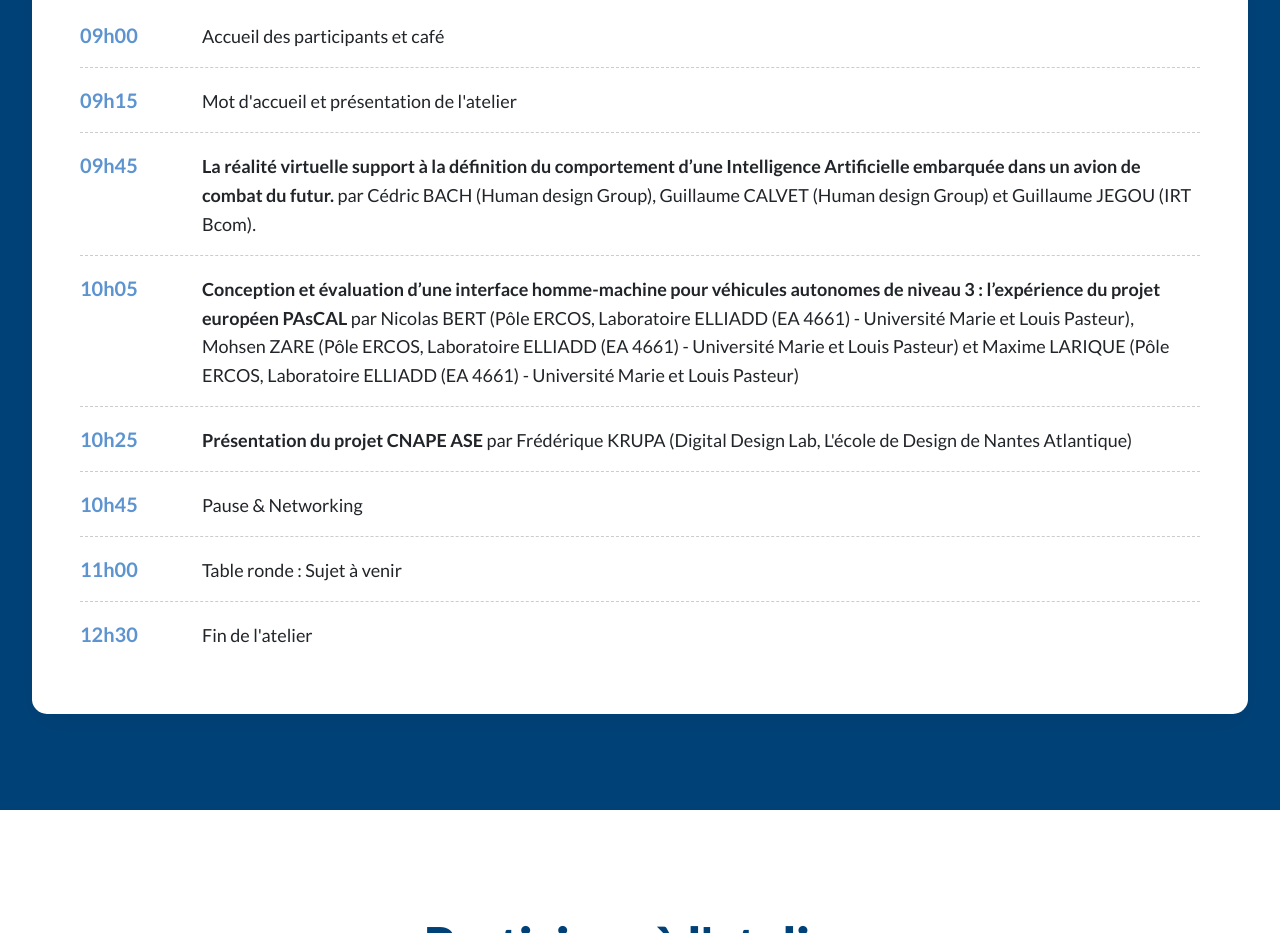
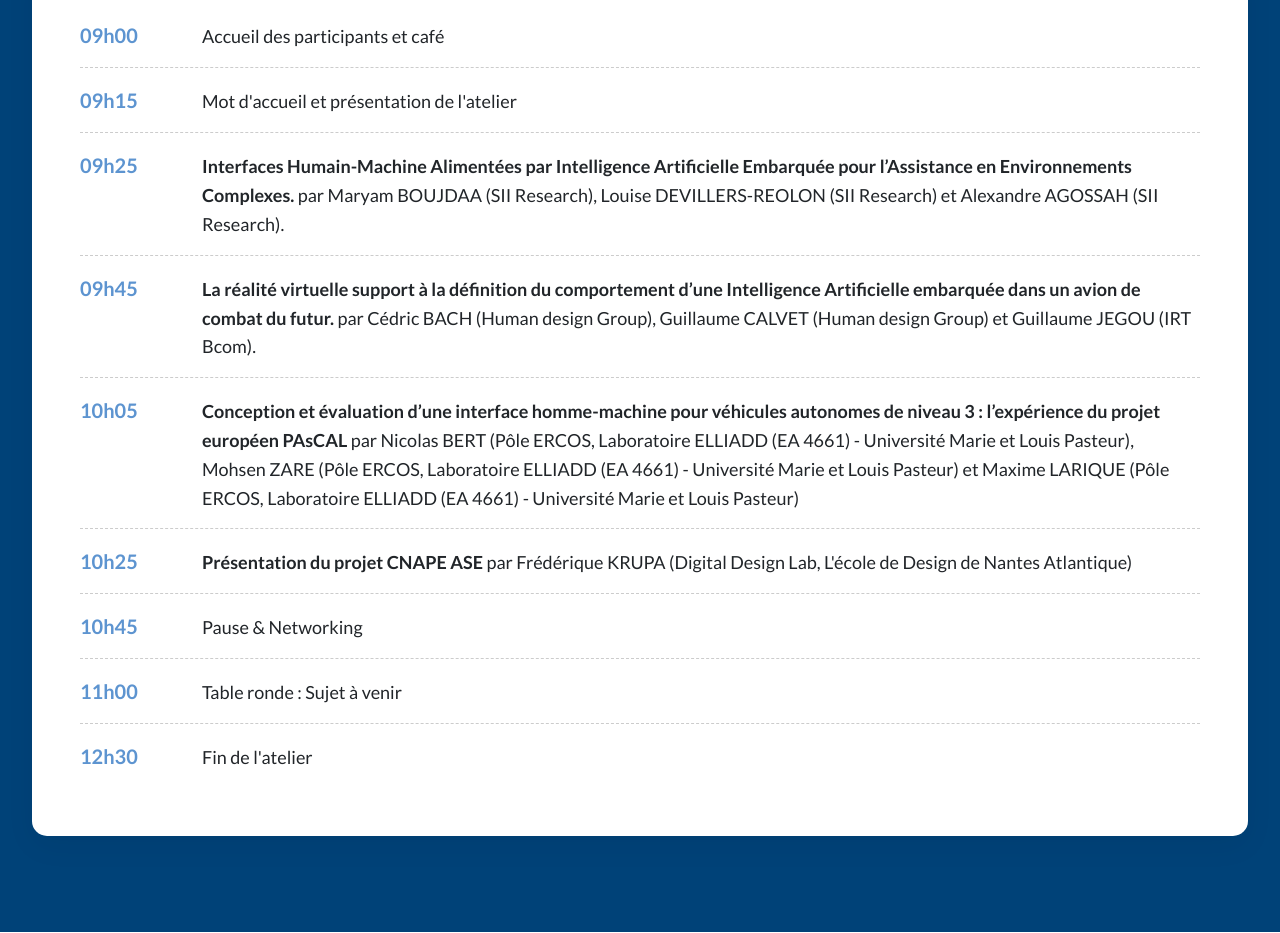
Before and after one commit to SII-VisionTeam/workshopIHMxIAembarquee, a plain HTML site: page index.html in a window 1280 px wide. Shown: the part 1840-2773 px from the top of the page. Drawn offline with Linux system fonts and the light colour scheme.

Commit message:
Update programme

```diff
--- a/index.html
+++ b/index.html
@@ -579,6 +579,7 @@
                     <ul class="program-list">
                         <li><time class="time">09h00</time> <span>Accueil des participants et café</span></li>
                         <li><time class="time">09h15</time> <span>Mot d'accueil et présentation de l'atelier</span></li>
+						<li><time class="time">09h25</time> <span><strong> Interfaces Humain-Machine Alimentées par Intelligence Artificielle Embarquée pour l’Assistance en Environnements Complexes.</strong> par Maryam BOUJDAA (SII Research), Louise DEVILLERS-REOLON (SII Research) et Alexandre AGOSSAH (SII Research).</span></li>
                         <li><time class="time">09h45</time> <span><strong>La réalité virtuelle support à la définition du comportement d’une Intelligence Artificielle embarquée dans un avion de combat du futur.</strong> par Cédric BACH (Human design Group), Guillaume CALVET (Human design Group) et Guillaume JEGOU (IRT Bcom).</span></li>
 			            <li><time class="time">10h05</time> <span><strong>Conception et évaluation d’une interface homme-machine pour véhicules autonomes de niveau 3 : l’expérience du projet européen PAsCAL</strong> par Nicolas BERT (Pôle ERCOS, Laboratoire ELLIADD (EA 4661) - Université Marie et Louis Pasteur), Mohsen ZARE (Pôle ERCOS, Laboratoire ELLIADD (EA 4661) - Université Marie et Louis Pasteur) et Maxime LARIQUE (Pôle ERCOS, Laboratoire ELLIADD (EA 4661) - Université Marie et Louis Pasteur)</span></li>
                         <li><time class="time">10h25</time> <span><strong>Présentation du projet CNAPE ASE</strong> par Frédérique KRUPA (Digital Design Lab, L'école de Design de Nantes Atlantique)</span></li>
```
